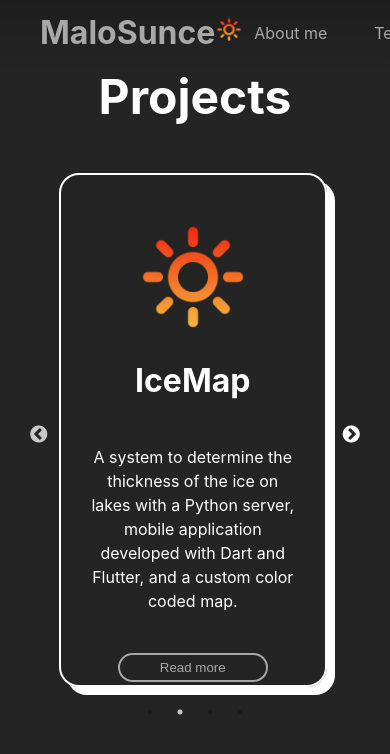
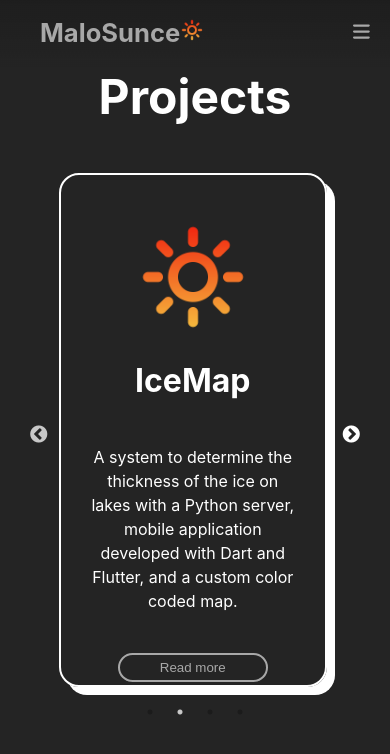
Before and after one commit to MaloSunce/ReactDemo, a React (Vite) app in the folder ReactDemo/: page / in a window 390 px wide. Both pictures are taken after a click on the button "Next". Shown: the part 3496-4250 px from the top of the page. Built offline with nearby package versions, Linux system fonts and the light colour scheme.

Commit message:
update: impl reactive FloatingHeader

```diff
--- a/ReactDemo/src/App.jsx
+++ b/ReactDemo/src/App.jsx
@@ -26,14 +26,15 @@ function App() {
     useEffect(() => {
         const handleMouseMove = (event) => {
             // Check if the mouse is within the top 50 pixels of the page
-            if (event.clientY <= 50 &&
+            setIsVisible(true);
+            /*if (event.clientY <= 50 &&
                 (window.scrollY > window.innerHeight - 100)
                 && (window.scrollY < (window.innerHeight * 4.6))
             ) {
                 setIsVisible(true);
             } else {
                 setIsVisible(false);
-            }
+            }*/
         };
 
         window.addEventListener('mousemove', handleMouseMove);
--- a/ReactDemo/src/header-footer/FloatingHeader.css
+++ b/ReactDemo/src/header-footer/FloatingHeader.css
@@ -10,7 +10,6 @@
     width: 100%;
     padding: 0;
     z-index: 1000 !important;
-    /*background-color: var(--secondary-container);*/
     background-image: linear-gradient(var(--secondary-container), Transparent);
 }
 
@@ -26,8 +25,18 @@
 }
 
 .FloatingHeader .Icons {
-    width: 1.5em;
+    width: 1.6rem;
     height: auto;
+}
+
+.FloatingHeader .Nav a {
+    transition: transform 0.2s;
+    text-align: center;
+}
+
+.FloatingHeader .Nav a:hover {
+    transform: scale(1.2);
+    color: var(--text-primary) !important;
 }
 
 .FloatingHeader .Nav {
@@ -36,8 +45,51 @@
     flex-direction: row;
     justify-content: space-between;
     align-items: center;
-    font-size: 1em;
+    font-size: 1rem;
     flex-wrap: nowrap;
     text-wrap: nowrap;
     gap: 47px;
 }
+
+.NavBtn {
+    padding-right: 20px;
+    cursor: pointer;
+    visibility: hidden;
+    opacity: 0;
+    background-color: Transparent;
+    border: none;
+    font-size: 1.2rem;
+}
+
+@media only screen and (max-width: 1024px) {
+    .NavBtn {
+        visibility: visible;
+        opacity: 1;
+        color: var(--text-secondary);
+    }
+
+    .FloatingHeader .Nav {
+        z-index: 1000;
+        position: fixed;
+        top: 0;
+        left: 0;
+        height: 100%;
+        width: 100%;
+        display: flex;
+        flex-direction: column;
+        align-items: center;
+        justify-content: center;
+        gap: 1.5rem;
+        background-color: var(--primary-container);
+        transition: 1s;
+        transform: translateY(-100vh);
+    }
+
+    .ResponsiveNav {
+        transform: none;
+    }
+
+    .NavBtnClose {
+
+    }
+}
--- a/ReactDemo/src/header-footer/FloatingHeader.jsx
+++ b/ReactDemo/src/header-footer/FloatingHeader.jsx
@@ -3,12 +3,13 @@ import GitHubLogo from "../assets/github.png";
 import LinkedInLogo from "../assets/linkedin.png";
 
 import {library} from '@fortawesome/fontawesome-svg-core'
-import {faSun, faMoon, faPalette} from '@fortawesome/free-solid-svg-icons'
+import {faSun, faMoon, faBars} from '@fortawesome/free-solid-svg-icons'
 import {FontAwesomeIcon} from "@fortawesome/react-fontawesome";
-library.add(faSun, faMoon, faPalette)
+
+library.add(faSun, faMoon, faBars)
 
 import './FloatingHeader.css'
-import {useEffect, useState} from "react";
+import {useEffect, useRef, useState} from "react";
 
 function FloatingHeader() {
     const [theme, setTheme] = useState(localStorage.getItem('theme') || 'default');
@@ -45,18 +46,23 @@ function FloatingHeader() {
         localStorage.setItem('theme', theme); // Save the theme in localStorage
     }, [theme]);
 
+    const navRef = useRef();
+    const showNavbar = () => {
+        navRef.current.classList.toggle("ResponsiveNav");
+    }
+
     return (
         <header className="FloatingHeader">
             <div className="LogoContainer">
-                <h1 style={{fontSize: '2em'}}><a href="#">MaloSunce</a></h1>
+                <h1 style={{fontSize: '1.6em'}}><a href="#">MaloSunce</a></h1>
                 <img
                     src={SunLogo}
                     alt="Sun logo"
-                    style={{width: '1.7em', height: '1.7em', marginBottom: '3%'}}
+                    style={{width: '1.5em', height: '1.5em', marginBottom: '3%'}}
                     title="Brightness icons created by Cap Cool - Flaticon"
                 />
             </div>
-            <nav className="Nav">
+            <nav className="Nav" ref={navRef}>
                 <a href="#AboutMe">About me</a>
                 <a href="#TechSkills">Technical skills</a>
                 <a href="#DevelSkills">Software & Design Expertise</a>
@@ -73,8 +79,10 @@ function FloatingHeader() {
                         {/*<a href="https://www.flaticon.com/free-icons/brightness" title="brightness icons">Brightness icons created by Cap Cool - Flaticon</a>*/}
                     </a>
                     {/*<a id="color-switch"><FontAwesomeIcon icon="palette"/></a>*/}
+                    <button onClick={showNavbar} className="NavBtn NavBtnClose"><FontAwesomeIcon icon="bars"/></button>
                 </div>
             </nav>
+            <button onClick={showNavbar} className="NavBtn"><FontAwesomeIcon icon="bars"/></button>
         </header>
     );
 }
--- a/ReactDemo/src/header-footer/Header.css
+++ b/ReactDemo/src/header-footer/Header.css
@@ -27,7 +27,7 @@ h1 {
     height: 35%;
 }
 
-.Nav {
+.Header .Nav {
     grid-area: nav;
     display: grid;
     grid-template-columns: repeat(7, auto);
@@ -38,12 +38,12 @@ h1 {
     font-size: 1.2em;
 }
 
-.Nav a {
+.Header .Nav a {
     transition: transform 0.2s;
     text-align: center;
 }
 
-.Nav a:hover {
+.Header .Nav a:hover {
     transform: scale(1.2);
 }
 
```
